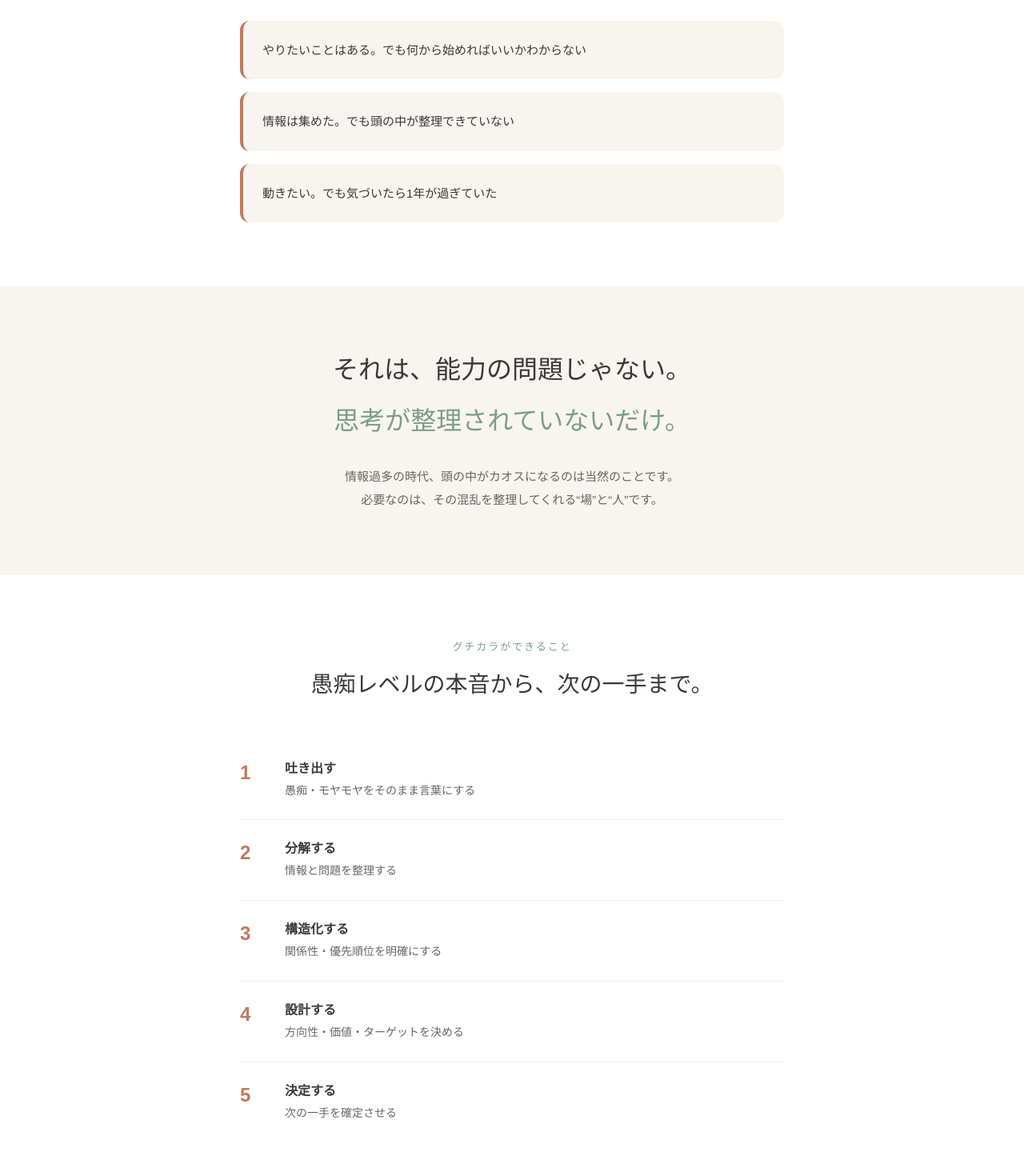
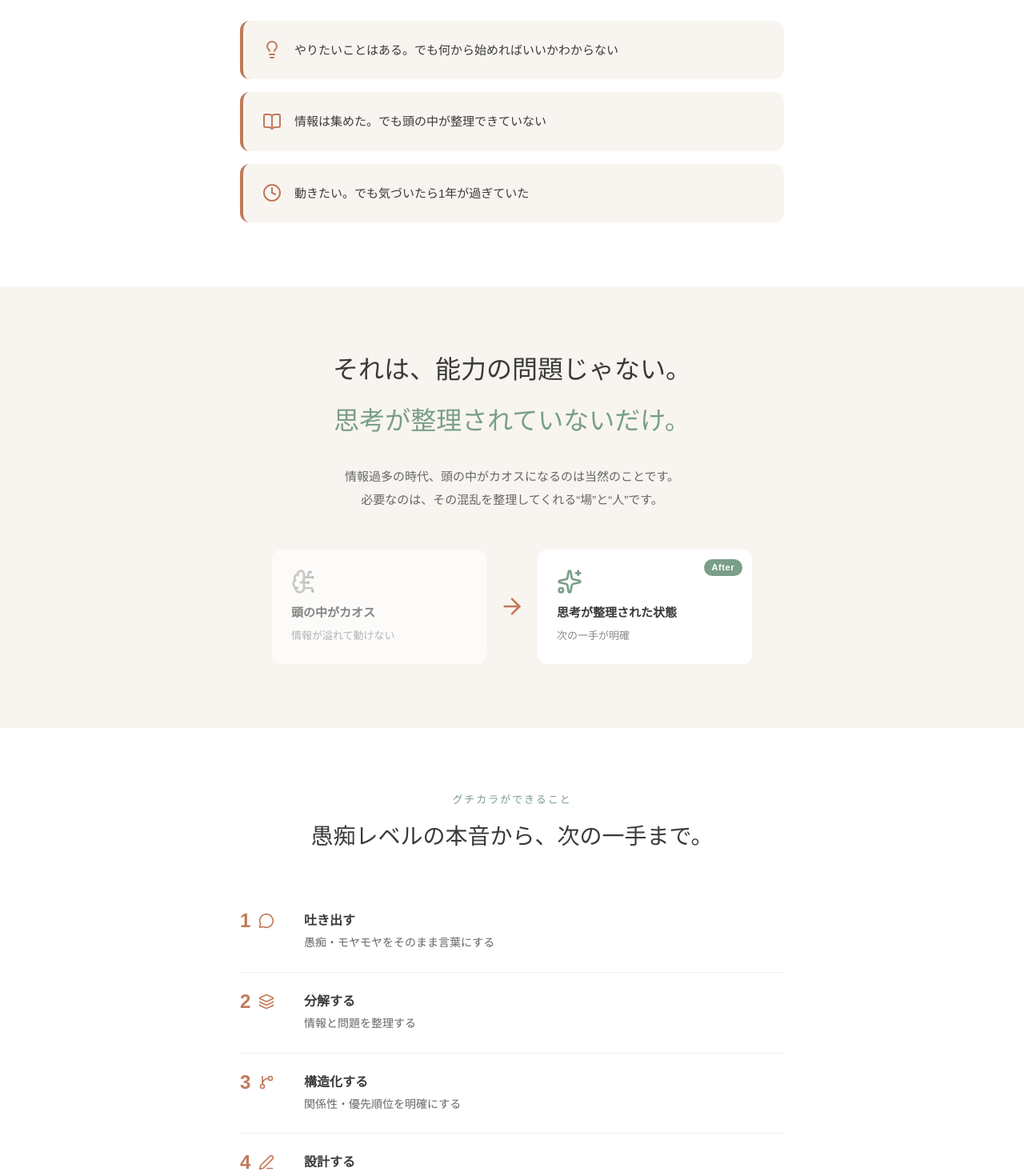
Before and after one commit to gu-chikara/guchikara-lp, a Next.js app: page /guchikara-lp/ in a window 1280 px wide. Shown: the part 920-2390 px from the top of the page at 80% size. Built offline with nearby package versions, Linux system fonts and the light colour scheme.

Commit message:
Add lucide-react icons and visual enhancements

```diff
--- a/app/page.tsx
+++ b/app/page.tsx
@@ -1,4 +1,10 @@
 import Image from "next/image";
+import {
+  Lightbulb, BookOpen, Clock,
+  BrainCircuit, Sparkles, ArrowRight,
+  MessageCircle, Layers, GitBranch, PenLine, CheckCircle2,
+  Check,
+} from "lucide-react";
 import { existsSync } from "fs";
 import { join } from "path";
 
@@ -13,20 +19,43 @@ function heroExists(): boolean {
 export default function Home() {
   const hasHero = heroExists();
 
+  const empathyCards = [
+    { icon: <Lightbulb size={24} color="#C17A5A" />, text: "やりたいことはある。でも何から始めればいいかわからない" },
+    { icon: <BookOpen size={24} color="#C17A5A" />, text: "情報は集めた。でも頭の中が整理できていない" },
+    { icon: <Clock size={24} color="#C17A5A" />, text: "動きたい。でも気づいたら1年が過ぎていた" },
+  ];
+
+  const steps = [
+    { num: "1", icon: <MessageCircle size={20} color="#C17A5A" />, title: "吐き出す", desc: "愚痴・モヤモヤをそのまま言葉にする" },
+    { num: "2", icon: <Layers size={20} color="#C17A5A" />, title: "分解する", desc: "情報と問題を整理する" },
+    { num: "3", icon: <GitBranch size={20} color="#C17A5A" />, title: "構造化する", desc: "関係性・優先順位を明確にする" },
+    { num: "4", icon: <PenLine size={20} color="#C17A5A" />, title: "設計する", desc: "方向性・価値・ターゲットを決める" },
+    { num: "5", icon: <CheckCircle2 size={20} color="#C17A5A" />, title: "決定する", desc: "次の一手を確定させる" },
+  ];
+
+  const freeChecks = [
+    "60分・オンライン",
+    "完全無料",
+    "勧誘なし",
+    "現状ヒアリング＋方向性のヒント",
+  ];
+
+  const paidChecks = [
+    "60分・オンライン",
+    "思考の完全整理",
+    "問題構造の言語化",
+    "行動プランのお渡し",
+    "セッション後レポート付き",
+  ];
+
   return (
     <div style={{ backgroundColor: "#F8F5F0", fontFamily: "sans-serif", color: "#3A3A3A" }}>
 
       {/* ── Navbar ── */}
       <nav style={{
-        backgroundColor: "#F8F5F0",
-        borderBottom: "1px solid #ddd",
-        padding: "16px 40px",
-        display: "flex",
-        alignItems: "center",
-        justifyContent: "space-between",
-        position: "sticky",
-        top: 0,
-        zIndex: 100,
+        backgroundColor: "#F8F5F0", borderBottom: "1px solid #ddd",
+        padding: "16px 40px", display: "flex", alignItems: "center",
+        justifyContent: "space-between", position: "sticky", top: 0, zIndex: 100,
       }}>
         <div style={{ fontSize: "20px", fontWeight: "600", letterSpacing: "0.05em" }}>
           グチ<span style={{ color: "#7A9E87" }}>カラ</span>
@@ -41,34 +70,21 @@ export default function Home() {
       {/* ── FV ── */}
       <div style={{ display: "flex", minHeight: "calc(100vh - 57px)" }} className="fv-container">
         <div style={{
-          width: "45%",
-          backgroundColor: "#c8d8cc",
-          position: "relative",
-          overflow: "hidden",
-          flexShrink: 0,
+          width: "45%", backgroundColor: "#c8d8cc",
+          position: "relative", overflow: "hidden", flexShrink: 0,
         }} className="fv-left">
           {hasHero && (
             <Image
-              src="/guchikara-lp/images/hero.jpg"
-              alt="グチカラ ヒーロー画像"
-              fill
-              style={{ objectFit: "cover", objectPosition: "top center" }}
-              priority
+              src="/guchikara-lp/images/hero.jpg" alt="グチカラ ヒーロー画像"
+              fill style={{ objectFit: "cover", objectPosition: "top center" }} priority
             />
           )}
           <div style={{
-            position: "absolute", top: 0, right: 0,
-            width: "120px", height: "100%",
+            position: "absolute", top: 0, right: 0, width: "120px", height: "100%",
             background: "linear-gradient(to right, transparent, #F8F5F0)",
           }} />
         </div>
-
-        <div style={{
-          width: "55%",
-          display: "flex",
-          alignItems: "center",
-          padding: "44px 40px",
-        }} className="fv-right">
+        <div style={{ width: "55%", display: "flex", alignItems: "center", padding: "44px 40px" }} className="fv-right">
           <div style={{ maxWidth: "480px" }}>
             <p style={{ fontSize: "12px", color: "#7A9E87", letterSpacing: "0.15em", marginBottom: "16px" }}>
               GUCHIKARA — 思考整理セッション
@@ -115,18 +131,14 @@ export default function Home() {
             こんな状態、続いていませんか？
           </p>
           <div style={{ display: "flex", flexDirection: "column", gap: "16px", textAlign: "left" }}>
-            {[
-              "やりたいことはある。でも何から始めればいいかわからない",
-              "情報は集めた。でも頭の中が整理できていない",
-              "動きたい。でも気づいたら1年が過ぎていた",
-            ].map((text, i) => (
+            {empathyCards.map((card, i) => (
               <div key={i} style={{
-                backgroundColor: "#F8F5F0",
-                borderRadius: "12px",
-                padding: "24px",
+                backgroundColor: "#F8F5F0", borderRadius: "12px", padding: "24px",
                 borderLeft: "4px solid #C17A5A",
+                display: "flex", alignItems: "center", gap: "16px",
               }}>
-                <p style={{ fontSize: "15px", color: "#3A3A3A", margin: 0, lineHeight: "1.7" }}>{text}</p>
+                <div style={{ flexShrink: 0 }}>{card.icon}</div>
+                <p style={{ fontSize: "15px", color: "#3A3A3A", margin: 0, lineHeight: "1.7" }}>{card.text}</p>
               </div>
             ))}
           </div>
@@ -142,10 +154,44 @@ export default function Home() {
           <p style={{ fontSize: "2rem", fontWeight: "500", color: "#7A9E87", marginTop: "16px", marginBottom: 0, lineHeight: "1.5" }}>
             思考が整理されていないだけ。
           </p>
-          <p style={{ fontSize: "15px", color: "#666", lineHeight: "1.9", marginTop: "32px" }}>
+          <p style={{ fontSize: "15px", color: "#666", lineHeight: "1.9", marginTop: "32px", marginBottom: "48px" }}>
             情報過多の時代、頭の中がカオスになるのは当然のことです。<br />
             必要なのは、その混乱を整理してくれる&ldquo;場&rdquo;と&ldquo;人&rdquo;です。
           </p>
+
+          {/* Before / After */}
+          <div style={{ display: "flex", alignItems: "center", gap: "16px" }} className="before-after">
+            {/* Before */}
+            <div style={{
+              flex: 1, backgroundColor: "#fff", borderRadius: "12px", padding: "24px",
+              opacity: 0.6, textAlign: "left",
+            }}>
+              <BrainCircuit size={32} color="#aaa" />
+              <p style={{ fontSize: "15px", fontWeight: "600", color: "#3A3A3A", margin: "12px 0 6px" }}>頭の中がカオス</p>
+              <p style={{ fontSize: "13px", color: "#888", margin: 0, lineHeight: "1.7" }}>情報が溢れて動けない</p>
+            </div>
+
+            {/* Arrow */}
+            <div style={{ flexShrink: 0 }}>
+              <ArrowRight size={32} color="#C17A5A" />
+            </div>
+
+            {/* After */}
+            <div style={{
+              flex: 1, backgroundColor: "#fff", borderRadius: "12px", padding: "24px",
+              textAlign: "left", position: "relative",
+            }}>
+              <div style={{
+                position: "absolute", top: "12px", right: "12px",
+                backgroundColor: "#7A9E87", color: "#fff",
+                fontSize: "11px", fontWeight: "700", padding: "2px 10px",
+                borderRadius: "20px", letterSpacing: "0.05em",
+              }}>After</div>
+              <Sparkles size={32} color="#7A9E87" />
+              <p style={{ fontSize: "15px", fontWeight: "600", color: "#3A3A3A", margin: "12px 0 6px" }}>思考が整理された状態</p>
+              <p style={{ fontSize: "13px", color: "#888", margin: 0, lineHeight: "1.7" }}>次の一手が明確</p>
+            </div>
+          </div>
         </div>
       </section>
 
@@ -159,23 +205,15 @@ export default function Home() {
             愚痴レベルの本音から、次の一手まで。
           </h2>
           <div style={{ textAlign: "left" }}>
-            {[
-              { num: "1", title: "吐き出す", desc: "愚痴・モヤモヤをそのまま言葉にする" },
-              { num: "2", title: "分解する", desc: "情報と問題を整理する" },
-              { num: "3", title: "構造化する", desc: "関係性・優先順位を明確にする" },
-              { num: "4", title: "設計する", desc: "方向性・価値・ターゲットを決める" },
-              { num: "5", title: "決定する", desc: "次の一手を確定させる" },
-            ].map((step, i, arr) => (
+            {steps.map((step, i) => (
               <div key={i} style={{
-                display: "flex",
-                alignItems: "flex-start",
-                gap: "24px",
-                padding: "24px 0",
-                borderBottom: i < arr.length - 1 ? "1px solid #eee" : "none",
+                display: "flex", alignItems: "flex-start", gap: "20px", padding: "24px 0",
+                borderBottom: i < steps.length - 1 ? "1px solid #eee" : "none",
               }}>
-                <span style={{ fontSize: "1.5rem", fontWeight: "700", color: "#C17A5A", minWidth: "32px", lineHeight: "1.4" }}>
-                  {step.num}
-                </span>
+                <div style={{ display: "flex", alignItems: "center", gap: "10px", minWidth: "60px", flexShrink: 0 }}>
+                  <span style={{ fontSize: "1.5rem", fontWeight: "700", color: "#C17A5A", lineHeight: "1" }}>{step.num}</span>
+                  {step.icon}
+                </div>
                 <div>
                   <p style={{ fontSize: "16px", fontWeight: "600", color: "#3A3A3A", margin: "0 0 4px" }}>{step.title}</p>
                   <p style={{ fontSize: "14px", color: "#666", margin: 0, lineHeight: "1.7" }}>{step.desc}</p>
@@ -189,12 +227,8 @@ export default function Home() {
       {/* ── ブロック④ プロフィールセクション ── */}
       <section style={{ backgroundColor: "#3A3A3A" }}>
         <div style={{ maxWidth: "720px", margin: "0 auto", padding: "80px 20px", textAlign: "center" }}>
-          <p style={{ fontSize: "13px", color: "#7A9E87", letterSpacing: "0.15em", marginBottom: "16px" }}>
-            プロフィール
-          </p>
-          <h2 style={{ fontSize: "1.5rem", fontWeight: "500", color: "#ffffff", marginTop: "16px", marginBottom: 0 }}>
-            濱田（仮名）
-          </h2>
+          <p style={{ fontSize: "13px", color: "#7A9E87", letterSpacing: "0.15em", marginBottom: "16px" }}>プロフィール</p>
+          <h2 style={{ fontSize: "1.5rem", fontWeight: "500", color: "#ffffff", marginTop: "16px", marginBottom: 0 }}>濱田（仮名）</h2>
           <p style={{ fontSize: "15px", color: "#ccc", lineHeight: "1.9", marginTop: "24px" }}>
             不動産業界での営業職時代、私は&ldquo;全部オープンにする&rdquo;スタイルでお客様と向き合ってきました。
           </p>
@@ -212,37 +246,54 @@ export default function Home() {
       {/* ── ブロック⑤ 料金セクション ── */}
       <section id="price" style={{ backgroundColor: "#F8F5F0" }}>
         <div style={{ maxWidth: "640px", margin: "0 auto", padding: "80px 20px", textAlign: "center" }}>
-          <p style={{ fontSize: "13px", color: "#7A9E87", letterSpacing: "0.15em", marginBottom: "40px" }}>
-            料金
-          </p>
+          <p style={{ fontSize: "13px", color: "#7A9E87", letterSpacing: "0.15em", marginBottom: "40px" }}>料金</p>
           <div style={{ display: "flex", gap: "24px", justifyContent: "center" }} className="price-cards">
-            {/* カード1 */}
-            <div style={{
-              flex: 1, backgroundColor: "#ffffff", borderRadius: "16px",
-              padding: "40px 32px", textAlign: "left",
-            }}>
+            {/* 無料カード */}
+            <div style={{ flex: 1, backgroundColor: "#ffffff", borderRadius: "16px", padding: "40px 32px", textAlign: "left" }}>
               <p style={{ fontSize: "13px", color: "#7A9E87", fontWeight: "600", marginBottom: "16px" }}>初回無料相談</p>
-              <p style={{ fontSize: "3rem", fontWeight: "700", color: "#3A3A3A", margin: "0 0 16px", lineHeight: 1 }}>¥0</p>
-              <p style={{ fontSize: "14px", color: "#555", marginBottom: "12px" }}>60分・オンライン・完全無料</p>
-              <p style={{ fontSize: "13px", color: "#aaa" }}>まずは話してみてください</p>
+              <p style={{ fontSize: "3rem", fontWeight: "700", color: "#3A3A3A", margin: "0 0 24px", lineHeight: 1 }}>¥0</p>
+              <div style={{ display: "flex", flexDirection: "column", gap: "10px" }}>
+                {freeChecks.map((item, i) => (
+                  <div key={i} style={{ display: "flex", alignItems: "flex-start", gap: "8px" }}>
+                    <Check size={16} color="#7A9E87" style={{ flexShrink: 0, marginTop: "2px" }} />
+                    <span style={{ fontSize: "14px", color: "#555", lineHeight: "1.5" }}>{item}</span>
+                  </div>
+                ))}
+              </div>
+              <p style={{ fontSize: "12px", color: "#aaa", marginTop: "20px" }}>まずは話してみてください</p>
             </div>
-            {/* カード2 */}
-            <div style={{
-              flex: 1, backgroundColor: "#C17A5A", borderRadius: "16px",
-              padding: "40px 32px", textAlign: "left",
-            }}>
-              <p style={{ fontSize: "13px", color: "#ffffff", fontWeight: "600", marginBottom: "16px" }}>思考整理セッション</p>
-              <p style={{ fontSize: "3rem", fontWeight: "700", color: "#ffffff", margin: "0 0 16px", lineHeight: 1 }}>¥8,000</p>
-              <p style={{ fontSize: "14px", color: "rgba(255,255,255,0.85)", marginBottom: "12px" }}>60分・オンライン</p>
-              <p style={{ fontSize: "13px", color: "rgba(255,255,255,0.7)" }}>セッション後に行動プランをお渡しします</p>
+            {/* 有料カード */}
+            <div style={{ flex: 1, backgroundColor: "#C17A5A", borderRadius: "16px", padding: "40px 32px", textAlign: "left" }}>
+              <p style={{ fontSize: "13px", color: "#fff", fontWeight: "600", marginBottom: "16px" }}>思考整理セッション</p>
+              <p style={{ fontSize: "3rem", fontWeight: "700", color: "#fff", margin: "0 0 24px", lineHeight: 1 }}>¥8,000</p>
+              <div style={{ display: "flex", flexDirection: "column", gap: "10px" }}>
+                {paidChecks.map((item, i) => (
+                  <div key={i} style={{ display: "flex", alignItems: "flex-start", gap: "8px" }}>
+                    <Check size={16} color="rgba(255,255,255,0.9)" style={{ flexShrink: 0, marginTop: "2px" }} />
+                    <span style={{ fontSize: "14px", color: "rgba(255,255,255,0.9)", lineHeight: "1.5" }}>{item}</span>
+                  </div>
+                ))}
+              </div>
+              <p style={{ fontSize: "12px", color: "rgba(255,255,255,0.6)", marginTop: "20px" }}>セッション後に行動プランをお渡しします</p>
             </div>
           </div>
         </div>
       </section>
 
       {/* ── ブロック⑥ CTAセクション ── */}
-      <section id="apply" style={{ backgroundColor: "#7A9E87" }}>
-        <div style={{ maxWidth: "720px", margin: "0 auto", padding: "80px 20px", textAlign: "center" }}>
+      <section id="apply" style={{ backgroundColor: "#7A9E87", position: "relative", overflow: "hidden" }}>
+        {/* 装飾サークル */}
+        <div style={{
+          position: "absolute", top: "-60px", right: "-60px",
+          width: "300px", height: "300px", borderRadius: "50%",
+          background: "rgba(255,255,255,0.05)", pointerEvents: "none",
+        }} />
+        <div style={{
+          position: "absolute", bottom: "-40px", left: "-40px",
+          width: "150px", height: "150px", borderRadius: "50%",
+          background: "rgba(255,255,255,0.05)", pointerEvents: "none",
+        }} />
+        <div style={{ maxWidth: "720px", margin: "0 auto", padding: "80px 20px", textAlign: "center", position: "relative" }}>
           <h2 style={{ fontSize: "2rem", fontWeight: "500", color: "#ffffff", margin: 0, lineHeight: "1.5" }}>
             まず、ぜんぶ話してみてください。
           </h2>
@@ -250,11 +301,9 @@ export default function Home() {
             整理されると、人は動き出せる。
           </p>
           <a href="https://forms.gle/" style={{
-            display: "inline-block",
-            backgroundColor: "#ffffff", color: "#C17A5A",
-            fontWeight: "700", borderRadius: "40px",
-            padding: "16px 48px", fontSize: "16px",
-            textDecoration: "none",
+            display: "inline-block", backgroundColor: "#ffffff", color: "#C17A5A",
+            fontWeight: "700", borderRadius: "40px", padding: "16px 48px",
+            fontSize: "16px", textDecoration: "none",
           }}>
             無料相談を申し込む
           </a>
@@ -266,9 +315,7 @@ export default function Home() {
 
       {/* ── フッター ── */}
       <footer style={{ backgroundColor: "#3A3A3A", textAlign: "center", padding: "32px 20px" }}>
-        <p style={{ fontSize: "13px", color: "#888", margin: 0 }}>
-          © 2025 グチカラ — 思考整理セッション
-        </p>
+        <p style={{ fontSize: "13px", color: "#888", margin: 0 }}>© 2025 グチカラ — 思考整理セッション</p>
       </footer>
 
       <style>{`
@@ -277,6 +324,7 @@ export default function Home() {
           .fv-left { width: 100% !important; height: 300px !important; min-height: 300px !important; }
           .fv-right { width: 100% !important; padding: 32px 24px !important; }
           .price-cards { flex-direction: column !important; }
+          .before-after { flex-direction: column !important; }
         }
       `}</style>
     </div>
--- a/package.json
+++ b/package.json
@@ -9,6 +9,7 @@
     "lint": "eslint"
   },
   "dependencies": {
+    "lucide-react": "^1.14.0",
     "next": "16.2.4",
     "react": "19.2.4",
     "react-dom": "19.2.4"
```
Also changed, not shown: 1 other file (tests, documents, lock files or other folders).
